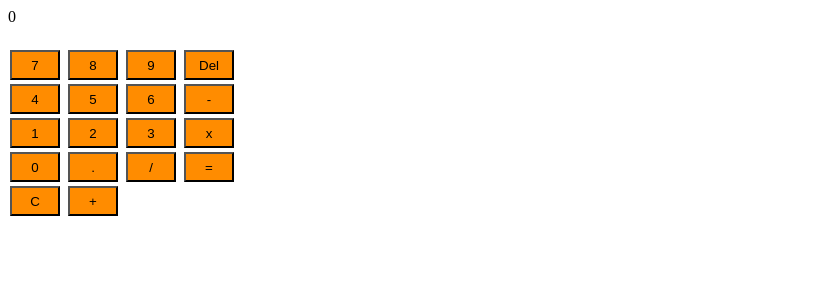
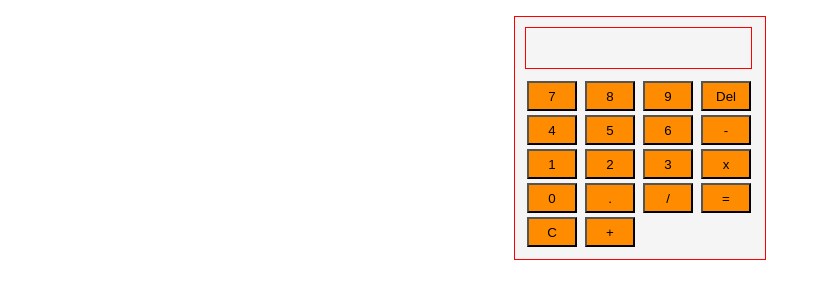
Before and after one commit to h2waiyan/TheOdinCalculator, a plain HTML site: page index.html in a window 1280 px wide. Both pictures are taken after a click on the button "Del". Shown: the whole page, without its empty margins (0-821 px from the left). Drawn offline with Linux system fonts and the light colour scheme.

Commit message:
border added

```diff
--- a/index.html
+++ b/index.html
@@ -10,10 +10,11 @@
     <script src="scrpit.js" defer></script>
 </head>
 
-<body>
+<body style="display: flex;
+justify-content: center; margin-top : 1rem">
     <div class="container">
         <div class="myDisplay">
-            <div>
+            <div style="padding: 10px; display: flex; justify-content: end;">
                 <span id="fistNum" class="result"> 0 </span>
                 <span id="operator" class="result"> </span>
                 <span id="secondNum" class="result"> </span>
--- a/scrpit.js
+++ b/scrpit.js
@@ -6,9 +6,12 @@ let result;
 let firstNumTemp = "";
 let secondNumTemp = "";
 
+function numClick(value) {
 
+    if (firstNum != "" && secondNum != "" && result != ""){
+        clearClick();
+    }
 
-function numClick(value) {
     if (operator == "") {
         if (firstNumTemp == "") {
             if (value == "0") {
@@ -52,8 +55,9 @@ function numClick(value) {
         secondNumTemp = secondNumTemp + value;
         document.getElementById("secondNum").innerHTML = secondNumTemp;
         secondNum = parseFloat(secondNumTemp);
+    }
 
-    }
+
 }
 
 function operatorClick(value) {
@@ -96,7 +100,6 @@ function answerClick() {
         return;
     }
 
-
     if (operator == "+") {
         result = firstNum + secondNum;
     }
@@ -129,11 +132,22 @@ function clearClick() {
     operator = "";
     result = "";
 
-    console.log(operator);
-
     document.getElementById("fistNum").innerHTML = "0";
     document.getElementById("operator").innerHTML = operator;
     document.getElementById("secondNum").innerHTML = secondNum;
     document.getElementById("result").innerHTML = result;
 
 }
+
+function deleteClick(){
+    if (operator == "") {
+    firstNumTemp = firstNumTemp.slice(0, -1)
+    document.getElementById("fistNum").innerHTML = firstNumTemp;
+    }
+
+    if (operator != "") {
+        secondNumTemp = secondNumTemp.slice(0, -1);
+        secondNum = parseFloat(secondNumTemp);
+        document.getElementById("secondNum").innerHTML = secondNumTemp;
+    }
+}
--- a/style.css
+++ b/style.css
@@ -6,6 +6,15 @@
 }
 
 .myDisplay {
+    width: 225px;
     height: 40px;
-    border: 1px red;
+    border: 1px red solid;
+    margin-bottom: 10px;
 }
+
+.container {
+    padding: 10px;
+    width: 230px;
+    border: 1px red solid;
+    background-color: whitesmoke;
+}
```
